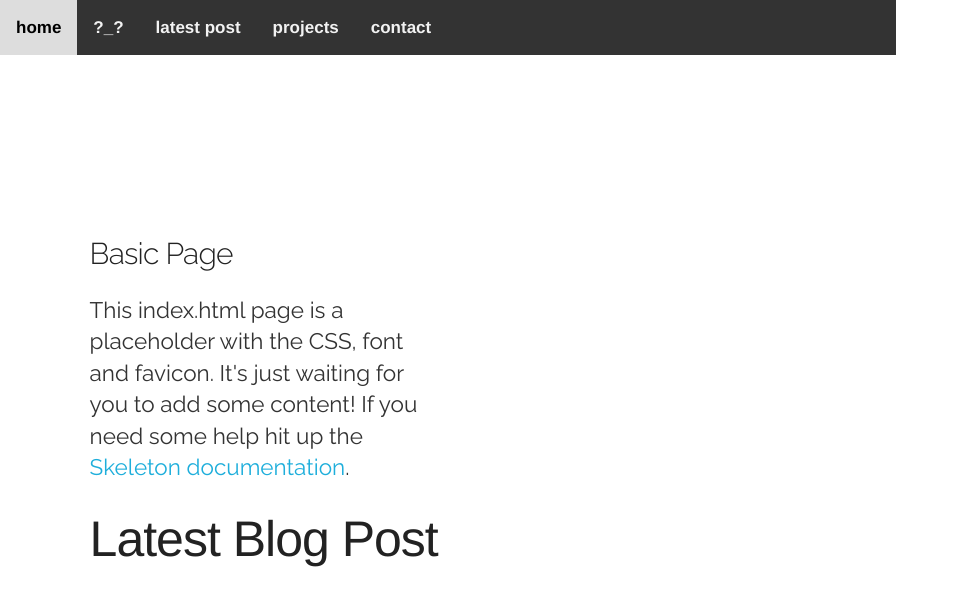
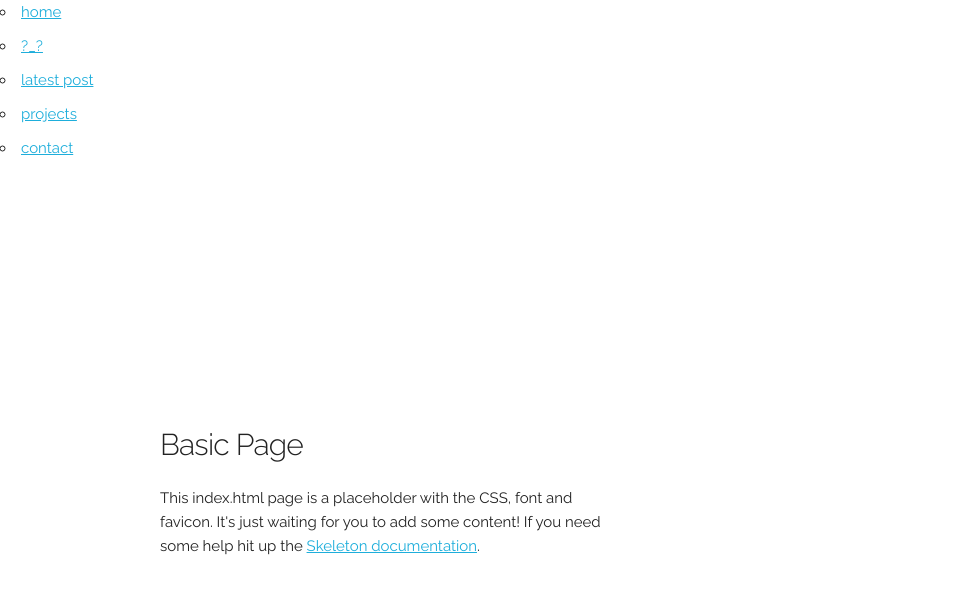
Before and after one commit to drsaeva/drsaeva.github.io, a Jekyll site: the page temp.html, which Jekyll copies as it is, in a window 1280 px wide. Shown: the top 591 px of the page, without its empty margins (0-959 px from the left). Built offline with Jekyll 4.4.1, drawn with Linux system fonts in a browser that asks for light colours.

Commit message:
Update temp.html

```diff
--- a/temp.html
+++ b/temp.html
@@ -19,7 +19,7 @@
 
   <!-- CSS
   –––––––––––––––––––––––––––––––––––––––––––––––––– -->
-  <link rel="stylesheet" type="text/css" href="https://drsaeva.github.io/css/main.css">
+  <!--<link rel="stylesheet" type="text/css" href="https://drsaeva.github.io/css/main.css">-->
   <link rel="stylesheet" href="https://drsaeva.github.io/css/normalize.css">
   <link rel="stylesheet" href="https://drsaeva.github.io/css/skeleton.css">
   <link rel="stylesheet" href="https://drsaeva.github.io/css/hex.css">
@@ -103,13 +103,13 @@
             <p>Java and Python implementations of common topics in comp sci <br>(eg. sorting, trees)</p>
           </a>
         </li>
-        <li class="hex">
+        <!--<li class="hex">
           <a class="hexIn" href="#">
             <img src="https://farm3.staticflickr.com/2827/10384422264_d9c7299146.jpg" alt="" />
             <h1>This is a title</h1>
             <p>Some sample text about the article this hexagon leads to</p>
           </a>
-        </li>
+        </li>-->
       </div>
     /section>
 <!-- End Document
```
